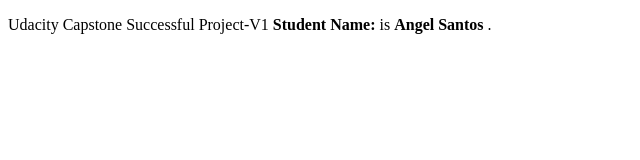
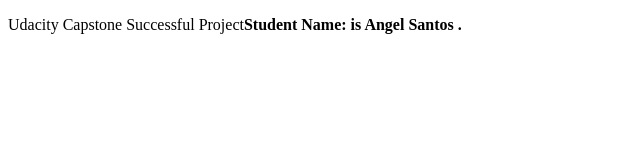
Before and after one commit to asantosnav/capstone, a plain HTML site: page index.html in a window 1280 px wide. Shown: the whole page, without its empty margins (0-640 px from the left). Drawn offline with Linux system fonts and the light colour scheme.

Commit message:
incorrect

```diff
--- a/index.html
+++ b/index.html
@@ -4,6 +4,6 @@
         <title>Static HTML Site</title>
       </head>
       <body>
-        <p>Udacity Capstone Successful Project-V1 <strong>Student Name: </strong> is <strong>Angel Santos  </strong>.</p>
+        <p>Udacity Capstone Successful Project<strong>Student Name: </st> is <strong>Angel Santos  </strong>.</p>
       </body>
     </html>
```
